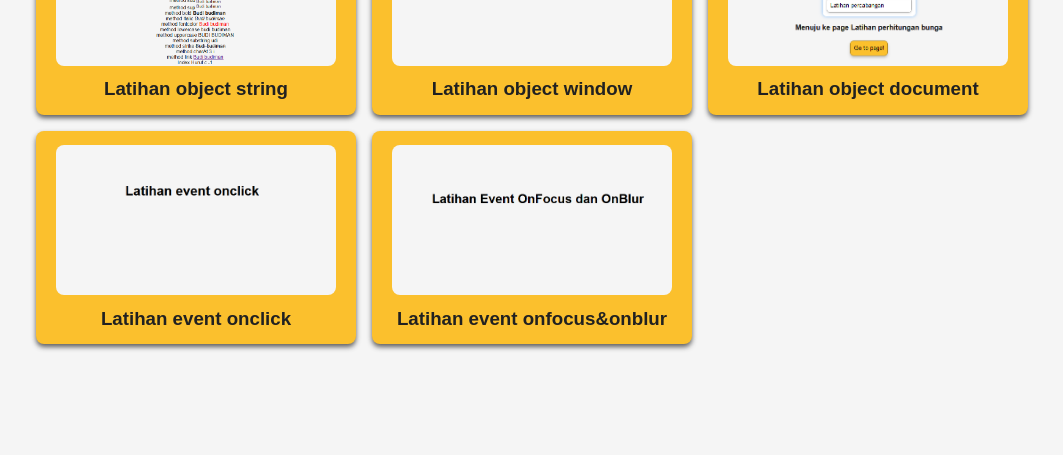
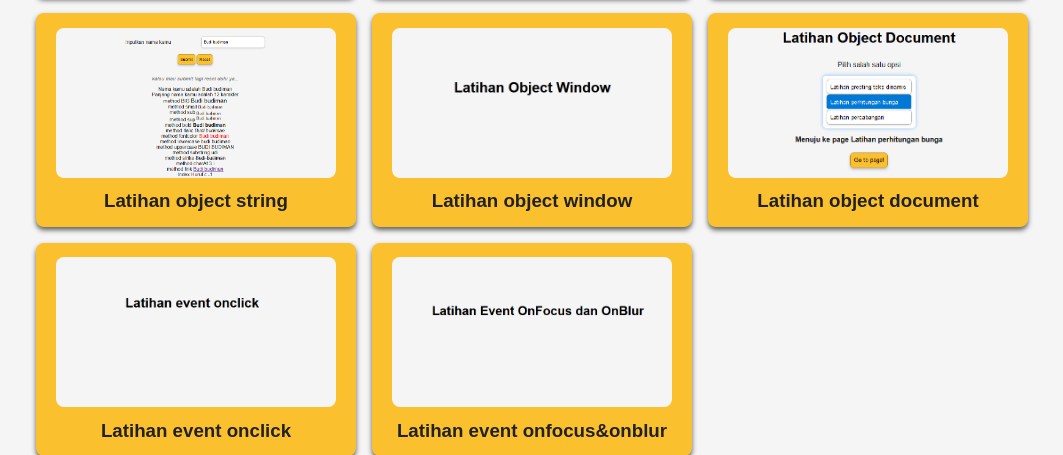
Before and after one commit to mhmdarifnha/studylog, a plain HTML site: page index.html in a window 1280 px wide. Shown: the part 1665-2120 px from the top of the page, without its empty margins (108-1171 px from the left). Before the commit the page ends 2049 px from the top, so only its background shows below. Drawn offline with Linux system fonts and the light colour scheme.

Commit message:
fix/styles.css/add margin-top for section#projects

```diff
--- a/styles.css
+++ b/styles.css
@@ -84,7 +84,7 @@ main {
   }
 
   section#projects {
-    margin-top: 13rem;
+    margin-top: 20rem;
     display: flex;
     flex-direction: column;
     justify-content: center;
@@ -239,9 +239,9 @@ section {
 
     section#projects {
       width: 100%;
+      margin-top: 60rem;
 
       h1 {
-        margin-top: 60rem;
         font-size: 1.9rem;
       }
 
```
